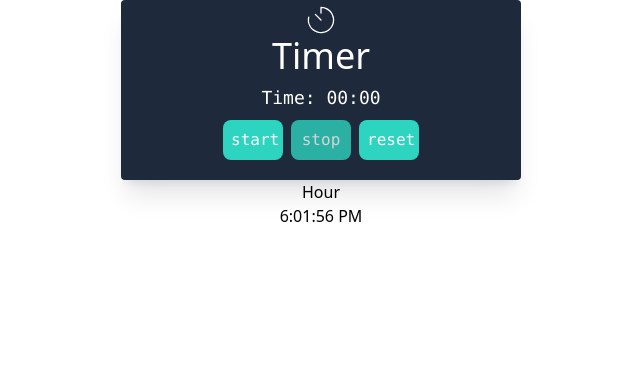
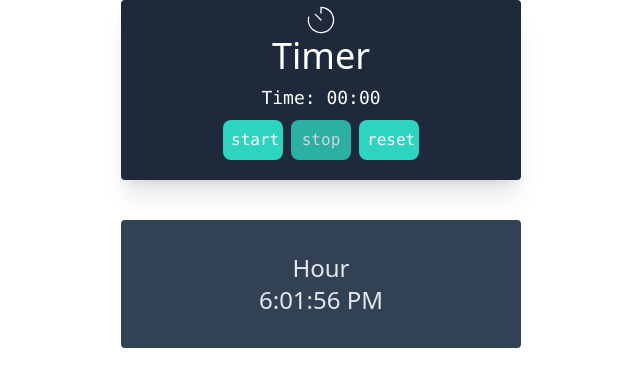
Before and after one commit to Ali-Rahimpoor/Timer, a React (Create React App) app: page / in a window 1280 px wide. Shown: the top 386 px of the page, without its empty margins (319-959 px from the left). Built offline with nearby package versions, Linux system fonts and the light colour scheme.

Commit message:
fix clock

```diff
--- a/src/components/Date.jsx
+++ b/src/components/Date.jsx
@@ -30,7 +30,7 @@ class Clock extends Component{
    }
    render(){
       return(
-         <div className="mx-auto w-[400px] text-center">
+         <div className="mx-auto w-[400px] mt-10 rounded py-8 *:text-2xl bg-slate-700 text-gray-200 text-center">
             <h1>Hour</h1>
             <h2>{this.state.time}</h2>
          </div>
```
